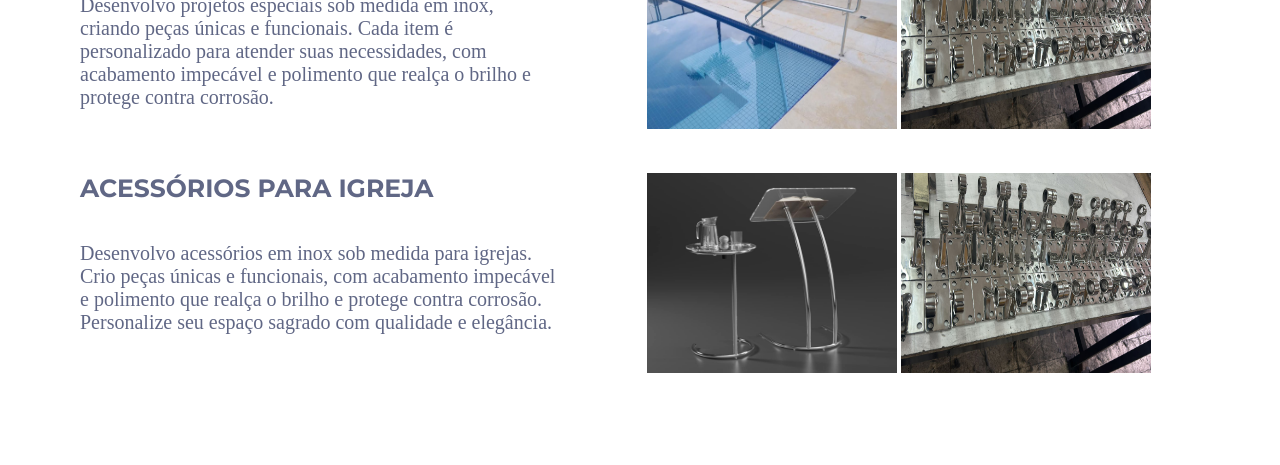
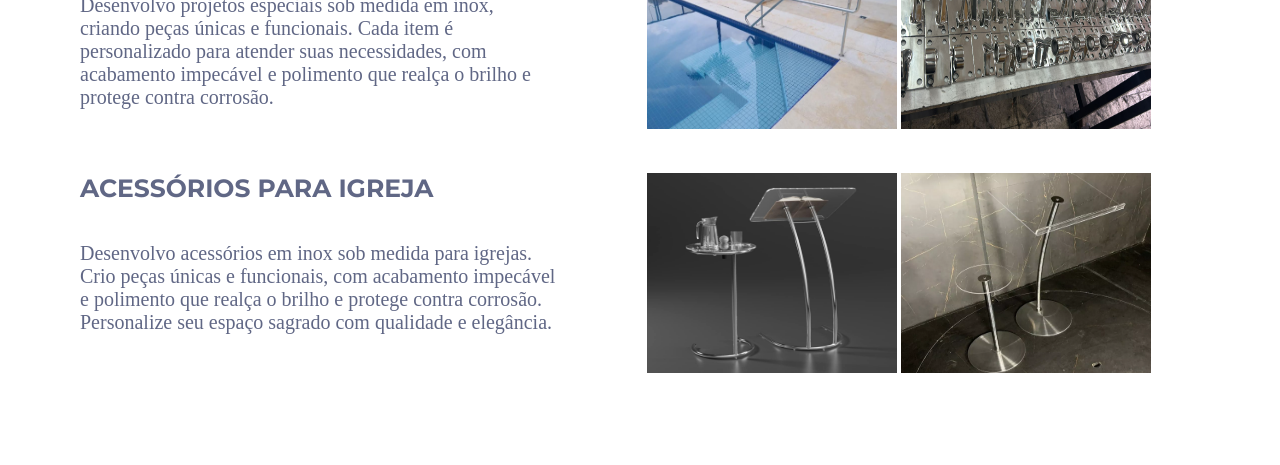
Before and after one commit to marcosms10/ArteInox, a website: page index.html in a window 1280 px wide. Shown: the part 3103-3568 px from the top of the page. Drawn offline with nearby package versions, Linux system fonts and the light colour scheme; a web font is replaced by a local one.

Commit message:
atualizaçao3

```diff
--- a/index.html
+++ b/index.html
@@ -224,7 +224,7 @@
 
                         <div class="img-produto">
                             <img src="Imagens/igreja1.jpg" alt="img1">
-                            <img src="Imagens/medida2.jpeg" alt="img2">
+                            <img src="Imagens/igreja2.png" alt="img2">
                         </div>
                     </div>
 
```
Also changed, not shown: Imagens/igreja2.jpg (deleted), Imagens/igreja2.png (added), Imagens/igreja3.jpeg (deleted), Imagens/igreja4.jpeg (deleted).
